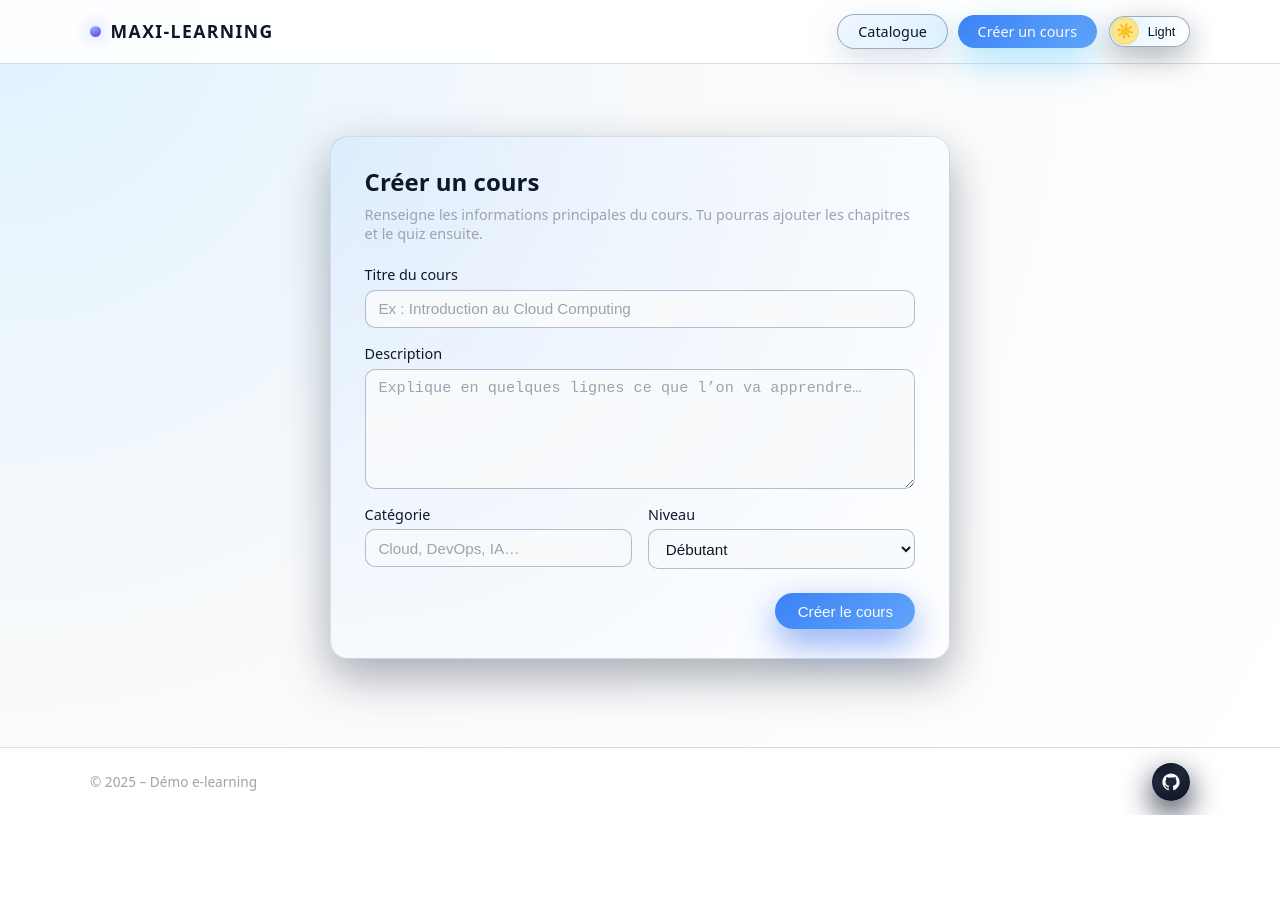
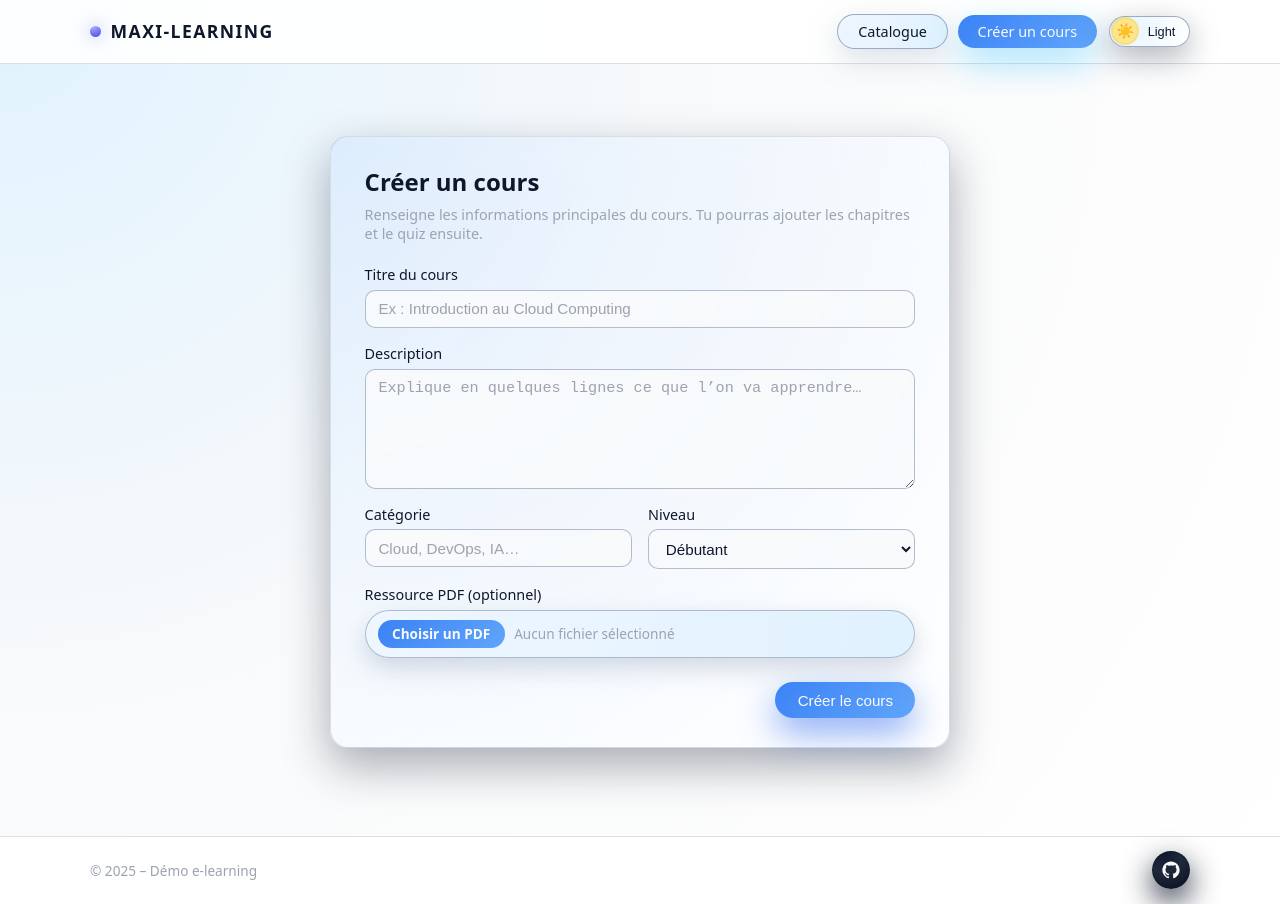
Before and after one commit to Juenzo/CloudComputing-Project, a React (Create React App) app in the folder frontend/: page /courses/new in a window 1280 px wide. Before the commit the page ends 815 px from the top, so only its background shows below. Built offline with nearby package versions, Linux system fonts and the light colour scheme.

Commit message:
feat(front): add Course Create page

```diff
--- a/frontend/src/index.css
+++ b/frontend/src/index.css
@@ -489,3 +489,60 @@ a {
   color: #b91c1c;
   background: #fee2e2;
 }
+
+/* Champ fichier custom */
+
+.file-input-hidden {
+  position: absolute;
+  width: 1px;
+  height: 1px;
+  opacity: 0;
+  pointer-events: none;
+}
+
+.file-input-wrapper {
+  display: flex;
+  align-items: center;
+  gap: 0.6rem;
+  padding: 0.55rem 0.75rem;
+  border-radius: 999px;
+  border: 1px solid rgba(148, 163, 184, 0.7);
+  cursor: pointer;
+  background: radial-gradient(circle at 0 0, rgba(15, 23, 42, 0.85), #020617);
+  box-shadow: 0 10px 25px rgba(15, 23, 42, 0.6);
+  transition: transform 0.12s ease, box-shadow 0.12s ease,
+    border-color 0.12s ease, background 0.12s ease;
+}
+
+.app.theme-light .file-input-wrapper {
+  background: radial-gradient(circle at 0 0, #eff6ff, #e0f2fe);
+  box-shadow: 0 10px 25px rgba(148, 163, 184, 0.4);
+}
+
+.file-input-wrapper:hover {
+  transform: translateY(-1px) scale(1.01);
+  border-color: rgba(59, 130, 246, 0.9);
+  box-shadow: 0 16px 35px rgba(37, 99, 235, 0.45);
+}
+
+.file-input-button {
+  padding: 0.3rem 0.9rem;
+  border-radius: 999px;
+  font-size: 0.85rem;
+  font-weight: 600;
+  color: #f9fafb;
+  background: var(--nav-primary-bg);
+  white-space: nowrap;
+}
+
+.app.theme-light .file-input-button {
+  color: #f9fafb;
+}
+
+.file-input-name {
+  font-size: 0.85rem;
+  color: #9ca3af;
+  overflow: hidden;
+  text-overflow: ellipsis;
+  white-space: nowrap;
+}
--- a/frontend/src/pages/CourseCreatePage.tsx
+++ b/frontend/src/pages/CourseCreatePage.tsx
@@ -24,6 +24,7 @@ const CourseCreatePage: React.FC = () => {
     level: "beginner",
   });
 
+  const [pdfFile, setPdfFile] = useState<File | null>(null);
   const [loading, setLoading] = useState(false);
   const [error, setError] = useState<string>("");
 
@@ -36,12 +37,20 @@ const CourseCreatePage: React.FC = () => {
     setForm((prev) => ({ ...prev, [name]: value }));
   };
 
+  const handlePdfChange = (e: React.ChangeEvent<HTMLInputElement>) => {
+    const file = e.target.files?.[0] || null;
+    setPdfFile(file);
+    // pour debug : console.log(file);
+  };
+
   const handleSubmit = async (e: React.FormEvent) => {
     e.preventDefault();
     setError("");
     setLoading(true);
 
     try {
+      // 🔴 Pour l’instant on n’envoie que les infos texte.
+      // Le PDF pourra être géré plus tard via FormData ou un endpoint dédié.
       const res = await fetch("/api/courses", {
         method: "POST",
         headers: { "Content-Type": "application/json" },
@@ -53,6 +62,8 @@ const CourseCreatePage: React.FC = () => {
       }
 
       const created: CourseResponse = await res.json();
+      // TODO backend: associer pdfFile au cours created.id si besoin
+
       navigate(`/courses/${created.id}`);
     } catch (err) {
       const message = err instanceof Error ? err.message : "Erreur inconnue";
@@ -127,6 +138,26 @@ const CourseCreatePage: React.FC = () => {
             </div>
           </div>
 
+<div className="course-form-group">
+  <label>Ressource PDF (optionnel)</label>
+
+  <label htmlFor="pdf" className="file-input-wrapper">
+    <span className="file-input-button">Choisir un PDF</span>
+    <span className="file-input-name">
+      {pdfFile ? pdfFile.name : "Aucun fichier sélectionné"}
+    </span>
+  </label>
+
+  <input
+    id="pdf"
+    type="file"
+    accept="application/pdf"
+    onChange={handlePdfChange}
+    className="file-input-hidden"
+  />
+</div>
+
+
           <div className="course-form-actions">
             <button
               type="submit"
```
